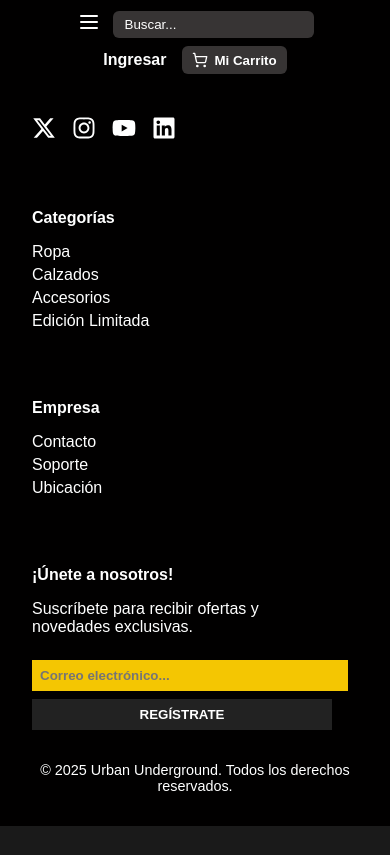
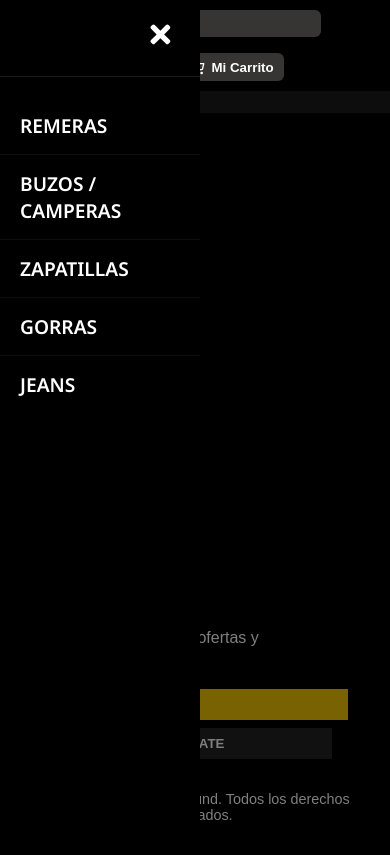
Before and after one commit to GamaDavid12/urban-underground, a React (Vite) app: page /categorias/remeras in a window 390 px wide. Both pictures are taken after a click on the element 88 px from the left and 24 px from the top of the page. Built offline with nearby package versions, Linux system fonts and the light colour scheme.

Commit message:
feat(sidebar): Crea el componente inicial del sidebar UND-19

```diff
--- a/src/App.jsx
+++ b/src/App.jsx
@@ -1,22 +1,37 @@
-import { BrowserRouter as Router, Routes, Route } from 'react-router';
+import React, { useState } from 'react';
+import { BrowserRouter as Router, Routes, Route } from 'react-router-dom';
+
 import ContactPage from './pages/ContactPage/ContactPage.jsx';
 import Navbar from './components/Navbar/Navbar.jsx';
 import Footer from './components/Footer/Footer.jsx';
+import Sidebar from './components/Sidebar/Sidebar.jsx';
 import './index.css';
 
 function App() {
+  const [isSidebarOpen, setIsSidebarOpen] = useState(false);
+
+  const toggleSidebar = () => {
+    setIsSidebarOpen(!isSidebarOpen);
+  };
+
   return (
     <Router>
+      <Navbar toggleSidebar={toggleSidebar} />
+      <Sidebar isOpen={isSidebarOpen} toggleSidebar={toggleSidebar} />
 
-      <Navbar />
-
+      {isSidebarOpen && (
+        <div className="sidebar-overlay" onClick={toggleSidebar}></div>
+      )}
 
       <Routes>
         <Route path="/contacto" element={<ContactPage />} />
         <Route path="/" element={<ContactPage />} />
-
+        <Route path="/categorias/remeras" element={<div>Página de Remeras</div>} />
+        <Route path="/categorias/buzos-camperas" element={<div>Página de Buzos / Camperas</div>} />
+        <Route path="/categorias/zapatillas" element={<div>Página de Zapatillas</div>} />
+        <Route path="/categorias/gorras" element={<div>Página de Gorras</div>} />
+        <Route path="/categorias/jeans" element={<div>Página de Jeans</div>} />
       </Routes>
-
 
       <Footer />
     </Router>
--- a/src/components/Navbar/Navbar.css
+++ b/src/components/Navbar/Navbar.css
@@ -22,6 +22,11 @@
 
 .menu-icon {
   cursor: pointer;
+  display: flex;
+  align-items: center;
+  justify-content: center;
+  color: #ffffff;
+  font-size: 24px;
 }
 
 .search-bar input {
@@ -48,6 +53,11 @@
   color: #ffffff;
   cursor: pointer;
   font-weight: 600;
+  transition: color 0.2s ease;
+}
+
+.login:hover {
+  color: #F8BD00;
 }
 
 .cart-button {
@@ -66,6 +76,7 @@
 
 .cart-button:hover {
   background-color: #ffffff;
+  color: #010000;
 }
 
 @media (max-width: 768px) {
@@ -73,32 +84,35 @@
     flex-wrap: wrap;
     height: auto;
     padding: 10px;
-        justify-content: center;
+    justify-content: space-between;
   }
 
   .left-group {
     width: 100%;
     justify-content: center;
     margin-bottom: 8px;
+    order: 1;
   }
 
   .menu-icon {
-        text-align: center;
-        margin-bottom: 0;
-        margin-right: 0;
+    display: flex;
+    margin-right: 12px;
   }
 
   .search-bar {
     width: auto;
     text-align: center;
-        margin-bottom: 0;
+    order: unset;
   }
   .search-bar input {
-        width: calc(100% - 24px);
+    width: 180px;
   }
 
   .actions {
     width: 100%;
     justify-content: center;
+    order: 2;
+    margin-top: 8px;
+    gap: 10px;
   }
 }
--- a/src/components/Navbar/Navbar.jsx
+++ b/src/components/Navbar/Navbar.jsx
@@ -1,12 +1,11 @@
-import React from "react";
 import "./Navbar.css";
 import { Menu, ShoppingCart } from "lucide-react";
 
-const Navbar = () => {
+const Navbar = ({ toggleSidebar }) => {
   return (
     <nav className="navbar">
       <div className="left-group">
-        <div className="menu-icon">
+        <div className="menu-icon" onClick={toggleSidebar}>
           <Menu size={24} color="#ffffff" />
         </div>
 
--- /dev/null
+++ b/src/components/Sidebar/Sidebar.jsx
@@ -0,0 +1,34 @@
+import { Link } from 'react-router-dom';
+import styles from './Sidebar.module.css';
+import { FaTimes } from 'react-icons/fa';
+
+const Sidebar = ({ isOpen, toggleSidebar }) => {
+  return (
+    <div className={`${styles.sidebar} ${isOpen ? styles.open : ''}`}>
+      <div className={styles.sidebarHeader}>
+        <button className={styles.closeButton} onClick={toggleSidebar}>
+          <FaTimes />
+        </button>
+      </div>
+      <ul className={styles.sidebarMenu}>
+        <li className={styles.menuItem} onClick={toggleSidebar}>
+          <Link to="/categorias/remeras">REMERAS</Link>
+        </li>
+        <li className={styles.menuItem} onClick={toggleSidebar}>
+          <Link to="/categorias/buzos-camperas">BUZOS / CAMPERAS</Link>
+        </li>
+        <li className={styles.menuItem} onClick={toggleSidebar}>
+          <Link to="/categorias/zapatillas">ZAPATILLAS</Link>
+        </li>
+        <li className={styles.menuItem} onClick={toggleSidebar}>
+          <Link to="/categorias/gorras">GORRAS</Link>
+        </li>
+        <li className={styles.menuItem} onClick={toggleSidebar}>
+          <Link to="/categorias/jeans">JEANS</Link>
+        </li>
+      </ul>
+    </div>
+  );
+};
+
+export default Sidebar;
--- /dev/null
+++ b/src/components/Sidebar/Sidebar.module.css
@@ -0,0 +1,94 @@
+.sidebar {
+  position: fixed;
+  top: 0;
+  left: -300px;
+  width: 250px;
+  height: 100%;
+  background-color: #010000;
+  color: #FFFFFF;
+  box-shadow: 2px 0 5px rgba(0, 0, 0, 0);
+  transition: left 0.3s ease-in-out;
+  z-index: 1000;
+  display: flex;
+  flex-direction: column;
+}
+
+.sidebar.open {
+  left: 0;
+}
+
+.sidebarHeader {
+  padding: 15px 20px;
+  display: flex;
+  justify-content: flex-end;
+  border-bottom: 1px solid rgba(255, 255, 255, 0.1);
+}
+
+.closeButton {
+  background: none;
+  border: none;
+  color: #FFFFFF;
+  font-size: 1.8em;
+  cursor: pointer;
+  padding: 5px;
+  transition: color 0.2s ease;
+}
+
+.closeButton:hover {
+  color: #f4c602;
+}
+
+.sidebarMenu {
+  list-style: none;
+  padding: 20px 0;
+  margin: 0;
+  flex-grow: 1;
+}
+
+.menuItem {
+  padding: 15px 20px;
+  font-size: 1.2em;
+  font-weight: 600;
+  border-bottom: 1px solid rgba(255, 255, 255, 0.05);
+  cursor: pointer;
+}
+
+.menuItem:last-child {
+  border-bottom: none;
+}
+
+.menuItem a {
+  color: #FFFFFF;
+  text-decoration: none;
+  display: block;
+  transition: color 0.2s ease;
+}
+
+.menuItem a:hover {
+  color: #f4c602;
+}
+
+
+.overlay {
+  position: fixed;
+  top: 0;
+  left: 0;
+  width: 100%;
+  height: 100%;
+  background-color: rgba(0, 0, 0, 0.5);
+  z-index: 999;
+  transition: opacity 0.3s ease-in-out;
+  opacity: 0;
+  visibility: hidden;
+}
+
+.overlay.visible {
+  opacity: 1;
+  visibility: visible;
+}
+
+@media (max-width: 480px) {
+  .sidebar {
+    width: 200px;
+  }
+}
--- a/src/index.css
+++ b/src/index.css
@@ -144,6 +144,16 @@ code {
   transform: translateY(-1px);
 }
 
+.sidebar-overlay {
+  position: fixed;
+  top: 0;
+  left: 0;
+  width: 100%;
+  height: 100%;
+  background-color: rgba(0, 0, 0, 0.5);
+  z-index: 999;
+  transition: opacity 0.3s ease-in-out;
+}
 
 @media (max-width: 768px) {
   .contact-header .contact-title {
```
Lines whose indentation alone changed are shown as unchanged.
